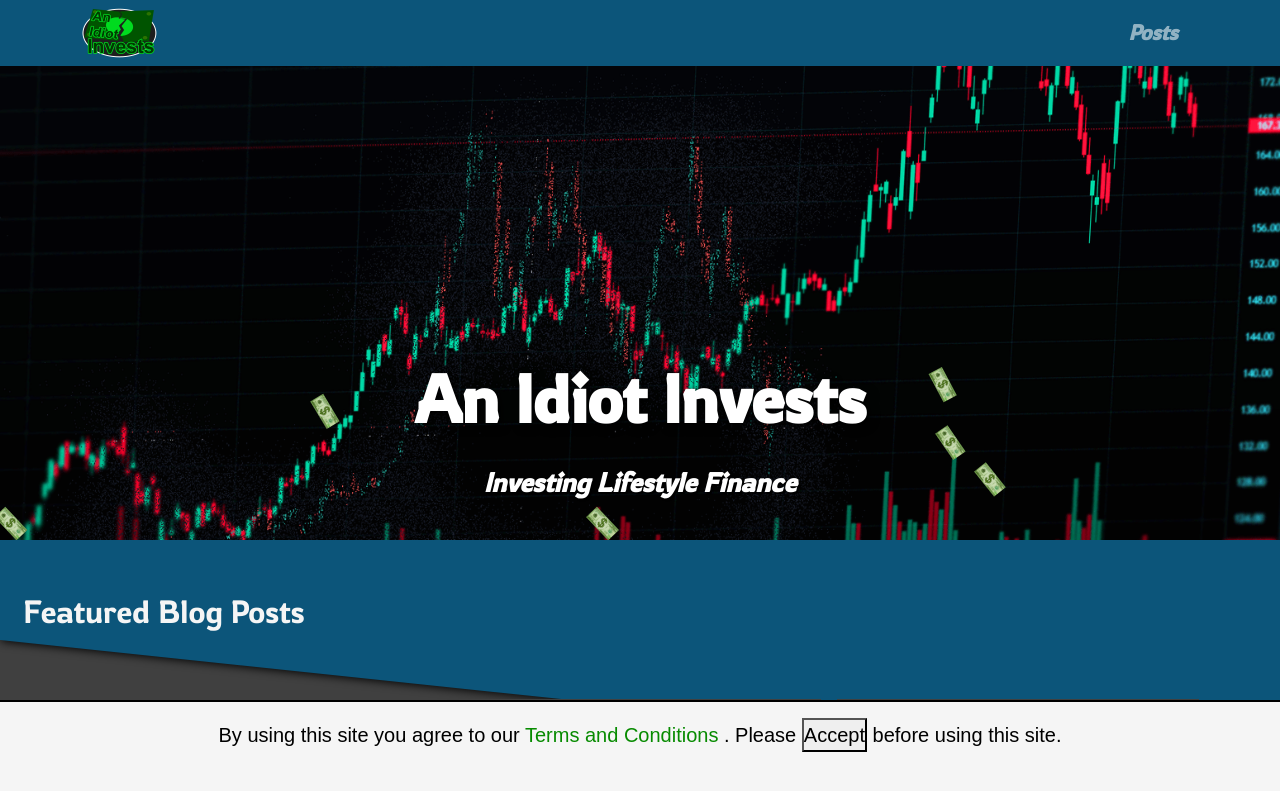
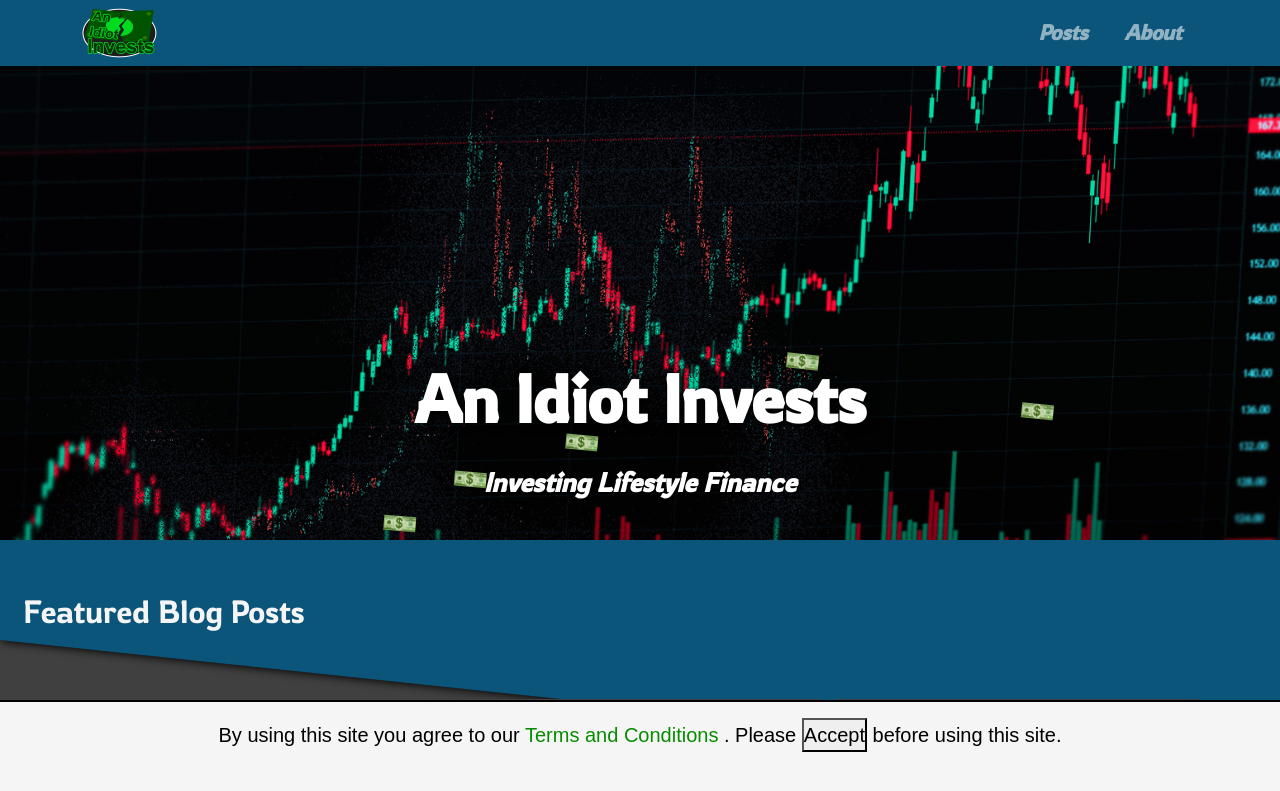
Before and after one commit to AnIdiotInvests/anidiotinvests.github.io, a Jekyll site: the page built from index.md, in a window 1280 px wide and 900 px high. Shown: the top 791 px of the window. Built offline with Jekyll 4.4.1, drawn with Linux system fonts in a browser that asks for light colours; some of the changed text lies outside the part shown.

Commit message:
working on posts page card format and size. adding about page, no content yet

```diff
--- /dev/null
+++ b/_includes/page-header.html
@@ -0,0 +1,18 @@
+<header class="posts-header" id="posts-home-header-id">
+    <div class="test-ani-container">
+        <div class="test-ani"></div>
+        <div class="test-ani"></div>
+        <div class="test-ani"></div>
+        <div class="test-ani"></div>
+        <div class="test-ani"></div>
+        <div class="test-ani"></div>
+        <div class="test-ani"></div>
+        <div class="test-ani"></div>
+        <div class="test-ani"></div>
+        <div class="test-ani"></div>
+    </div>
+    <div class="posts-header-title">
+        <h1>An Idiot Invests</h1>
+        <h2>Investing Lifestyle Finance</h2>
+    </div>
+</header>
--- a/_includes/top-nav.html
+++ b/_includes/top-nav.html
@@ -16,9 +16,9 @@
           <a class="nav-link" href="/">Posts</a>
         </li>
 
-        <!-- <li class="nav-item">
-        <a class="nav-link" href="/about">About</a>
-      </li> -->
+        <li class="nav-item">
+          <a class="nav-link" href="/about">About</a>
+        </li>
 
       </ul>
     </div>
--- a/_layouts/home.html
+++ b/_layouts/home.html
@@ -2,27 +2,7 @@
 layout: primary
 ---
 
-<header class="posts-header" id="posts-home-header-id">
-
-    <div class="test-ani-container">
-        <div class="test-ani"></div>
-        <div class="test-ani"></div>
-        <div class="test-ani"></div>
-        <div class="test-ani"></div>
-        <div class="test-ani"></div>
-        <div class="test-ani"></div>
-        <div class="test-ani"></div>
-        <div class="test-ani"></div>
-        <div class="test-ani"></div>
-        <div class="test-ani"></div>
-    </div>
-
-    <div class="posts-header-title">
-        <h1>An Idiot Invests</h1>
-        <h2>Investing Lifestyle Finance</h2>
-    </div>
-</header>
-
+{% include page-header.html %}
 
 <div class="featured-posts-title secondary-theme-color">
     <div class="post-content">
@@ -30,15 +10,12 @@
     </div>
 </div>
 
-
 <div class="post-content">
     <table id="postContainer" class="posts-pagination-table">
-
         {% for post in site.posts %}
 
         {% include postination.html %}
 
         {% endfor %}
-
     </table>
 </div>
--- a/css/posts.css
+++ b/css/posts.css
@@ -30,8 +30,6 @@
     position: relative;
     color: whitesmoke;
 
-    transition: transform .2s;
-
     padding: 1px;
 
     overflow: hidden;
@@ -39,10 +37,8 @@
 }
 
 .post-listing-card:hover {
-    transform: scale(1.03);
+    animation: scaledGhostHover 3s infinite;
     border-top: solid #0dc200 2px;
-
-
     cursor: pointer;
 }
 
@@ -60,6 +56,7 @@
 }
 
 .post-listing-card h2 {
+    min-height: 57px;
     padding: 0;
     margin: 0;
     font-size: 17pt;
@@ -67,6 +64,7 @@
 }
 
 .date-posted-stamp {
+    bottom: 0;
     padding: 0;
     margin: 5px 0px 10px 0px;
     font-style: oblique;
@@ -190,6 +188,19 @@
     width: 100%;
 }
 
+@keyframes scaledGhostHover {
+    0% {
+      transform: translatey(0px) scale(1.03);
+      }
+      50% {
+      transform: translatey(-9px) scale(1.06);
+      }
+      100% {
+      transform: translatey(0px) scale(1.03);
+      }
+  }
+
+
 @keyframes ghostHover {
     0% {
       transform: translatey(0px);
```
Also changed, not shown: _layouts/about.html (added, +18 -0 lines), _posts/2022-03-08-are-businesses-canceling-russia.md (+1 -2 lines), about.md (added, +10 -0 lines).
